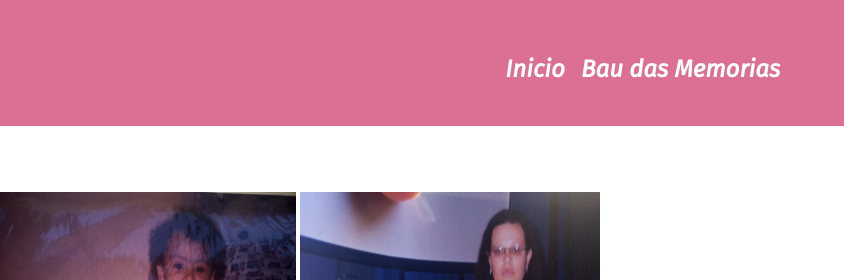
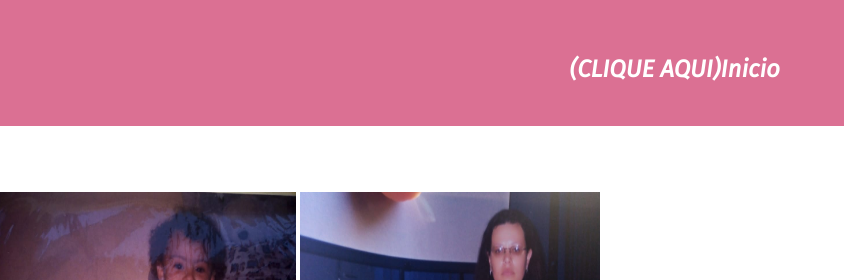
Before and after one commit to feh-projetos/-VINTOU, a plain HTML site: page baudasmememorias.html in a window 1280 px wide. Shown: the top 280 px of the page, 436-1280 px from the left. Drawn offline with Linux system fonts and the light colour scheme.

Commit message:
Add files via upload

```diff
--- a/baudasmememorias.html
+++ b/baudasmememorias.html
@@ -15,8 +15,8 @@
 		<h1><img class="imglogo" src="img/data.png"></h1>
 		<nav class="menu-opcoes">
 			<ul class="ajustes">
-				<li><a href="index.html">Inicio</a></li>
-				<li><a href="baudasmemorias.html">Bau das Memorias</a></li>
+				<li><a href="index.html">(CLIQUE AQUI)Inicio</a></li>
+
 		</nav>
 	</header>
 	<div class="container">
```
Also changed, not shown: index.html (+1 -1 lines).
